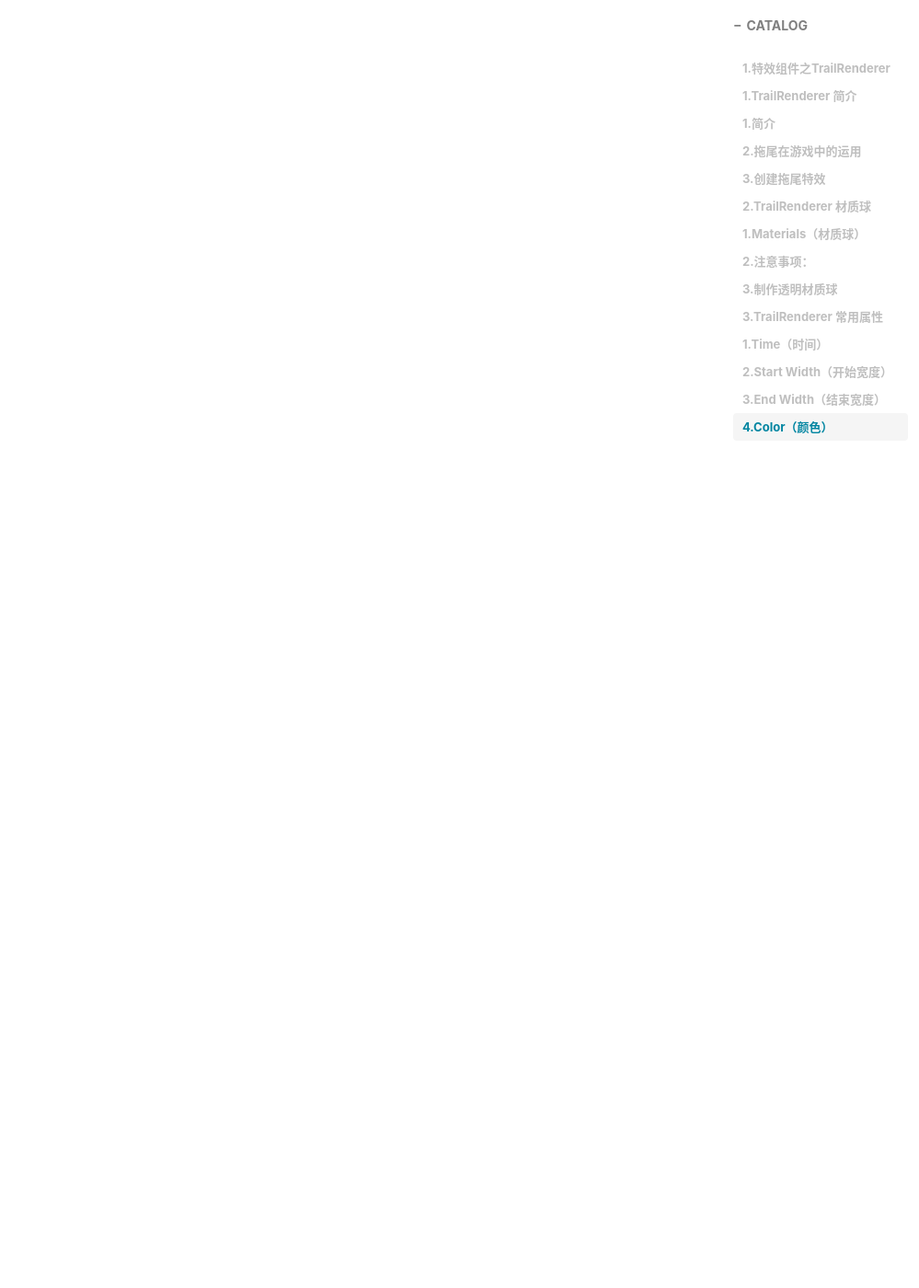
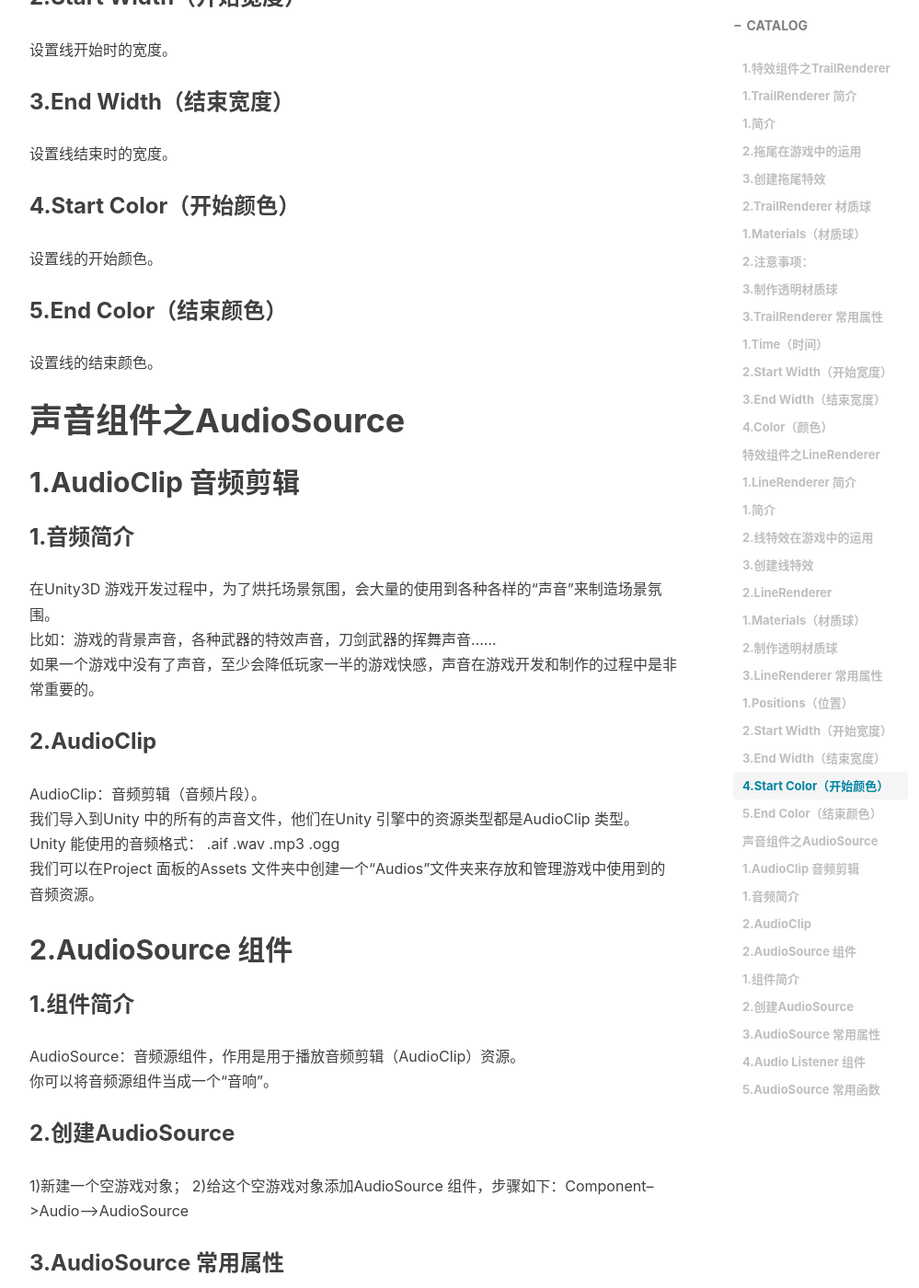
Before and after one commit to AIaimuti/aiaimuti.github.io, a Jekyll site: the page built from _posts/2020-4-6-Special_Effects_Component.md, in a window 1280 px wide and 1400 px high, scrolled down 3385 px. Shown: the whole window at 92% size, without its empty margins (233-1232 px from the left). Built offline with Jekyll 4.4.1, drawn with Linux system fonts in a browser that asks for light colours; nearby versions of some CDN libraries; comment, search, counter and statistics services are not loaded; some of the changed text lies outside the part shown.

Commit message:
Update 2020-4-6-Special_Effects_Component.md

```diff
--- a/_posts/2020-4-6-Special_Effects_Component.md
+++ b/_posts/2020-4-6-Special_Effects_Component.md
@@ -50,6 +50,102 @@ Unity3D 中所有以“Renderer”为后缀进行命名的组件，都需要给
 设置拖尾结束时的宽度。
 
 ### 4.Color（颜色）
-设置拖尾显示的颜色。
-在实际开发中，美工人员给我们的贴图往往是“黑白图”，这种图片中黑色是透明区域，白色是不透明区域，可以简单记忆为“黑透白不透”。
+设置拖尾显示的颜色。<br>
+在实际开发中，美工人员给我们的贴图往往是“黑白图”，这种图片中黑色是透明区域，白色是不透明区域，可以简单记忆为“黑透白不透”。<br>
 我们可以通过设置这里的Color属性值，来让白色区域显示成特定的颜色。
+
+# 特效组件之LineRenderer
+## 1.LineRenderer 简介
+### 1.简介
+LineRenderer，线渲染器，作用是用于渲染显示“线特效”。<br>
+线：就是一根线。我们要想绘制一根线，需要至少两个点，在游戏中也不例外。<br>
+现实生活中比如玩具激光灯照射出来的线。<br>
+
+### 2.线特效在游戏中的运用
+线特效在游戏中常用于渲染激光效果，或者用于子弹瞄准。
+
+### 3.创建线特效
+1)新建一个空游戏物体；<br>
+2)给这个空游戏物体添加LineRenderer 组件，步骤如下：Component-->Effects-->Line Renderer
+
+## 2.LineRenderer
+### 1.Materials（材质球）
+设置“线渲染器”这个组件使用哪个材质球来渲染线。
+
+### 2.制作透明材质球
+1)创建一个材质球；
+2)设置该材质球的Shader 为Particles/Additive；（粒子/添加物）
+3)给材质球拖拽赋予贴图；
+
+## 3.LineRenderer 常用属性
+### 1.Positions（位置）
+设置线的开始点和结束点的位置。
+
+### 2.Start Width（开始宽度）
+设置线开始时的宽度。
+
+### 3.End Width（结束宽度）
+设置线结束时的宽度。
+
+### 4.Start Color（开始颜色）
+设置线的开始颜色。
+
+### 5.End Color（结束颜色）
+设置线的结束颜色。
+
+# 声音组件之AudioSource
+## 1.AudioClip 音频剪辑
+### 1.音频简介
+在Unity3D 游戏开发过程中，为了烘托场景氛围，会大量的使用到各种各样的“声音”来制造场景氛围。<br>
+比如：游戏的背景声音，各种武器的特效声音，刀剑武器的挥舞声音......<br>
+如果一个游戏中没有了声音，至少会降低玩家一半的游戏快感，声音在游戏开发和制作的过程中是非常重要的。
+
+### 2.AudioClip
+AudioClip：音频剪辑（音频片段）。<br>
+我们导入到Unity 中的所有的声音文件，他们在Unity 引擎中的资源类型都是AudioClip 类型。<br>
+Unity 能使用的音频格式： .aif .wav .mp3 .ogg<br>
+我们可以在Project 面板的Assets 文件夹中创建一个“Audios”文件夹来存放和管理游戏中使用到的音频资源。
+
+## 2.AudioSource 组件
+### 1.组件简介
+AudioSource：音频源组件，作用是用于播放音频剪辑（AudioClip）资源。<br>
+你可以将音频源组件当成一个“音响”。
+
+### 2.创建AudioSource
+1)新建一个空游戏对象；
+2)给这个空游戏对象添加AudioSource 组件，步骤如下：Component-->Audio-->AudioSource
+
+### 3.AudioSource 常用属性
+**<1>AudioClip（音频剪辑）**<br>
+指定该音频源播放哪个音频文件。
+
+**<2>Play On Awake（在唤醒时开始播放）**<br>
+勾选之后，在游戏运行起来之后，就会开始播放。
+
+**<3>Loop（循环）**<br>
+勾选之后，声音会进入“单曲循环”状态。
+
+**<4>Mute（静音）**<br>
+勾选之后，静音，但是音频还是处于播放状态。
+
+**<5>Volume（音量）**<br>
+为0 时，无声音；为1 时，音量最大。
+
+**<6>Spatial Blend（空间混合）**<br>
+设置声音是2D 声音，还是3D 声音。
+为0 时，是2D 声音；为1 时，是3D 声音。
+
+### 4.Audio Listener 组件
+Audio Listener：声音侦听器，其实就是我们在游戏世界中的“耳朵”。<br>
+我们依靠这个组件来听游戏世界中的声音，如果没有了这个组件，我们是听不到任何声音的。<br>
+默认状态这个组件，是挂载到我们的摄像机身上的。
+
+### 5.AudioSource 常用函数
+**<1>Play() 函数**<br>
+播放音频剪辑。
+
+**<2>Stop() 函数**<br>
+停止播放。
+
+**<3>Pause() 函数**<br>
+暂停播放。
```
